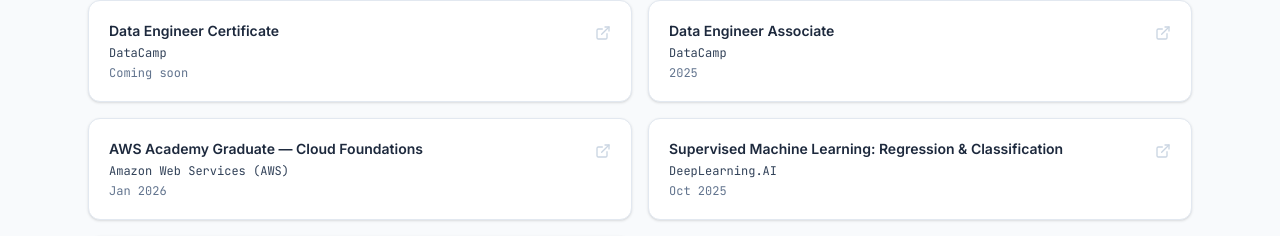
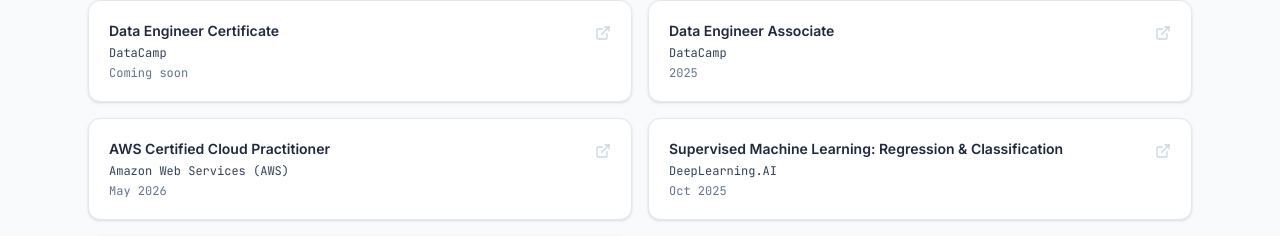
Before and after one commit to gitabdelhub/portfolio, a React (Vite) app: page / in a window 1280 px wide. Shown: the part 4531-4767 px from the top of the page. Built offline with nearby package versions, Linux system fonts and the light colour scheme.

Commit message:
Update AWS certification details in Experience component

```diff
--- a/src/components/Experience.tsx
+++ b/src/components/Experience.tsx
@@ -59,10 +59,10 @@
       url: "https://www.datacamp.com/certificate/DEA0017674085993",
     },
     {
-      title: "AWS Academy Graduate — Cloud Foundations",
+      title: "AWS Certified Cloud Practitioner",
       issuer: "Amazon Web Services (AWS)",
-      date: "Jan 2026",
-      url: "https://www.credly.com/badges/45da2664-1cd1-4fa9-b644-a84c938d3174/public_url",
+      date: " May 2026",
+      url:"https://www.credly.com/badges/ec7263c9-e301-44f0-bf68-bfdf8dc3d8cd/linked_in_profile/public_url",
     },
     {
       title: "Supervised Machine Learning: Regression & Classification",
```
